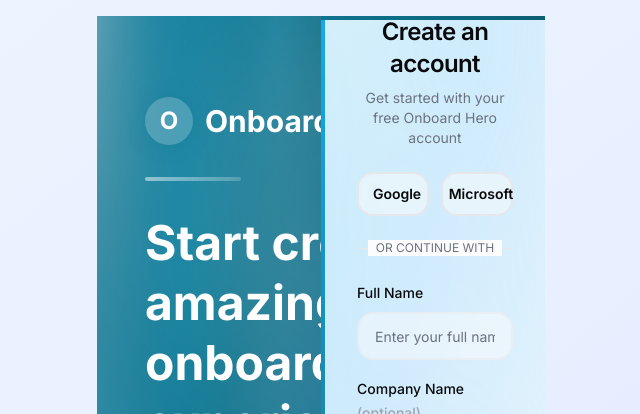
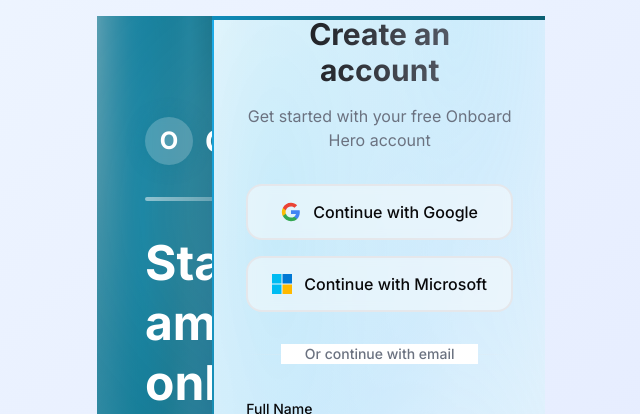
Before and after one commit to leadond/onboarding-saas, a Next.js app: page /signup in a window 1280 px wide. Shown: the top 414 px of the page, without its empty margins (319-959 px from the left). Built offline with nearby package versions, Linux system fonts and the light colour scheme; no server answers.

Commit message:
Update dashboard components and API endpoints

```diff
--- a/app/(protected)/dashboard/kits/[kitId]/steps/[stepId]/page.tsx
+++ b/app/(protected)/dashboard/kits/[kitId]/steps/[stepId]/page.tsx
@@ -39,7 +39,7 @@
     step_type: 'welcome',
     content: {},
     is_required: true,
-    order_index: 0,
+    step_order: 0,
   })
 
   useEffect(() => {
@@ -67,7 +67,7 @@
         step_type: data.step_type,
         content: data.content || {},
         is_required: data.is_required,
-        order_index: data.order_index,
+        step_order: data.step_order,
       })
     } catch (error) {
       console.error('Error loading step:', error)
@@ -80,15 +80,15 @@
     try {
       const { data, error } = await supabase
         .from('kit_steps')
-        .select('order_index')
+        .select('step_order')
         .eq('kit_id', kitId)
-        .order('order_index', { ascending: false })
+        .order('step_order', { ascending: false })
         .limit(1)
 
       if (error) throw error
 
-      const nextIndex = data.length > 0 ? data[0].order_index + 1 : 0
-      setFormData(prev => ({ ...prev, order_index: nextIndex }))
+      const nextIndex = data.length > 0 ? data[0].step_order + 1 : 0
+      setFormData(prev => ({ ...prev, step_order: nextIndex }))
     } catch (error) {
       console.error('Error loading order index:', error)
     }
@@ -104,7 +104,7 @@
         step_type: formData.step_type,
         content: formData.content,
         is_required: formData.is_required,
-        order_index: formData.order_index,
+        step_order: formData.step_order,
       }
 
       if (isNew) {
--- a/app/api/notifications/send/route.ts
+++ b/app/api/notifications/send/route.ts
@@ -70,7 +70,7 @@
       .from('kit_steps')
       .select('*')
       .eq('kit_id', kitId)
-      .order('order_index')
+      .order('step_order')
 
     if (stepsError) {
       console.error('Steps fetch error:', stepsError)
--- a/components/auth/signup-form.tsx
+++ b/components/auth/signup-form.tsx
@@ -94,88 +94,77 @@
   }
 
   return (
-    <div className={cn('w-full max-w-md space-y-6', className)}>
-      <div className="space-y-2 text-center">
-        <h1 className="text-2xl font-semibold tracking-tight">
+    <div className={cn('w-full max-w-lg space-y-8', className)}>
+      <div className="space-y-4 text-center">
+        <h1 className="text-3xl font-bold bg-gradient-to-r from-foreground to-muted-foreground bg-clip-text text-transparent">
           Create an account
         </h1>
-        <p className="text-sm text-muted-foreground">
+        <p className="text-base text-muted-foreground">
           Get started with your free Onboard Hero account
         </p>
       </div>
 
       {/* OAuth Buttons */}
-      <div className="grid grid-cols-2 gap-3">
+      <div className="space-y-4">
         <Button
           variant="outline"
           onClick={() => handleOAuthSignUp('google')}
           disabled={loading}
-          className="w-full"
+          className="w-full h-14 text-base font-medium"
         >
           {loading ? (
-            <Loader2 className="mr-2 h-4 w-4 animate-spin" />
+            <Loader2 className="mr-3 h-5 w-5 animate-spin" />
           ) : (
-            <svg className="mr-2 h-4 w-4" viewBox="0 0 24 24">
+            <svg className="mr-3 h-5 w-5" viewBox="0 0 24 24">
               <path
-                fill="currentColor"
+                fill="#4285F4"
                 d="M22.56 12.25c0-.78-.07-1.53-.2-2.25H12v4.26h5.92c-.26 1.37-1.04 2.53-2.21 3.31v2.77h3.57c2.08-1.92 3.28-4.74 3.28-8.09z"
               />
               <path
-                fill="currentColor"
+                fill="#34A853"
                 d="M12 23c2.97 0 5.46-.98 7.28-2.66l-3.57-2.77c-.98.66-2.23 1.06-3.71 1.06-2.86 0-5.29-1.93-6.16-4.53H2.18v2.84C3.99 20.53 7.7 23 12 23z"
               />
               <path
-                fill="currentColor"
+                fill="#FBBC05"
                 d="M5.84 14.09c-.22-.66-.35-1.36-.35-2.09s.13-1.43.35-2.09V7.07H2.18C1.43 8.55 1 10.22 1 12s.43 3.45 1.18 4.93l2.85-2.22.81-.62z"
               />
               <path
-                fill="currentColor"
+                fill="#EA4335"
                 d="M12 5.38c1.62 0 3.06.56 4.21 1.64l3.15-3.15C17.45 2.09 14.97 1 12 1 7.7 1 3.99 3.47 2.18 7.07l3.66 2.84c.87-2.6 3.3-4.53 6.16-4.53z"
               />
             </svg>
           )}
-          Google
+          Continue with Google
         </Button>
 
         <Button
           variant="outline"
           onClick={() => handleOAuthSignUp('azure')}
           disabled={loading}
-          className="w-full"
+          className="w-full h-14 text-base font-medium"
         >
           {loading ? (
-            <Loader2 className="mr-2 h-4 w-4 animate-spin" />
+            <Loader2 className="mr-3 h-5 w-5 animate-spin" />
           ) : (
-            <svg className="mr-2 h-4 w-4" viewBox="0 0 24 24">
-              <path
-                fill="#00BCF2"
-                d="M0 0h11.377v11.372H0z"
-              />
-              <path
-                fill="#0078D4"
-                d="M12.623 0H24v11.372H12.623z"
-              />
-              <path
-                fill="#00BCF2"
-                d="M0 12.623h11.377V24H0z"
-              />
-              <path
-                fill="#FFB900"
-                d="M12.623 12.623H24V24H12.623z"
-              />
+            <svg className="mr-3 h-5 w-5" viewBox="0 0 24 24">
+              <path fill="#00BCF2" d="M0 0h11.377v11.372H0z" />
+              <path fill="#0078D4" d="M12.623 0H24v11.372H12.623z" />
+              <path fill="#00BCF2" d="M0 12.623h11.377V24H0z" />
+              <path fill="#FFB900" d="M12.623 12.623H24V24H12.623z" />
             </svg>
           )}
-          Microsoft
+          Continue with Microsoft
         </Button>
       </div>
 
+      {/* Color Line Separator */}
       <div className="relative">
         <div className="absolute inset-0 flex items-center">
-          <span className="w-full border-t" />
+          <span className="w-full h-px bg-gradient-to-r from-transparent via-border to-transparent" />
         </div>
-        <div className="relative flex justify-center text-xs uppercase">
-          <span className="bg-background px-2 text-muted-foreground">
-            Or continue with
+        <div className="relative flex justify-center text-sm">
+          <span className="bg-card px-6 text-muted-foreground font-medium">
+            Or continue with email
           </span>
         </div>
       </div>
--- a/lib/graphql/resolvers.ts
+++ b/lib/graphql/resolvers.ts
@@ -394,7 +394,7 @@
         .from('kit_steps')
         .select('*')
         .eq('kit_id', parent.id)
-        .order('order_index', { ascending: true })
+        .order('step_order', { ascending: true })
 
       if (error) return []
       return data || []
--- a/types/forms.ts
+++ b/types/forms.ts
@@ -29,7 +29,7 @@
   step_type: string
   content: StepContent
   is_required: boolean
-  order_index: number
+  step_order: number
 }
 
 export interface KitFormData {
--- a/types/supabase.ts
+++ b/types/supabase.ts
@@ -79,7 +79,7 @@
           description: string | null
           step_type: string
           content: any
-          order_index: number
+          step_order: number
           is_required: boolean
           created_at: string
           updated_at: string
@@ -91,7 +91,7 @@
           description?: string | null
           step_type: string
           content?: any
-          order_index: number
+          step_order: number
           is_required?: boolean
           created_at?: string
           updated_at?: string
@@ -103,7 +103,7 @@
           description?: string | null
           step_type?: string
           content?: any
-          order_index?: number
+          step_order?: number
           is_required?: boolean
           created_at?: string
           updated_at?: string
```
Also changed, not shown: app/(protected)/dashboard/page.tsx (+52 -29 lines), 1 other file (tests, documents, lock files or other folders).
